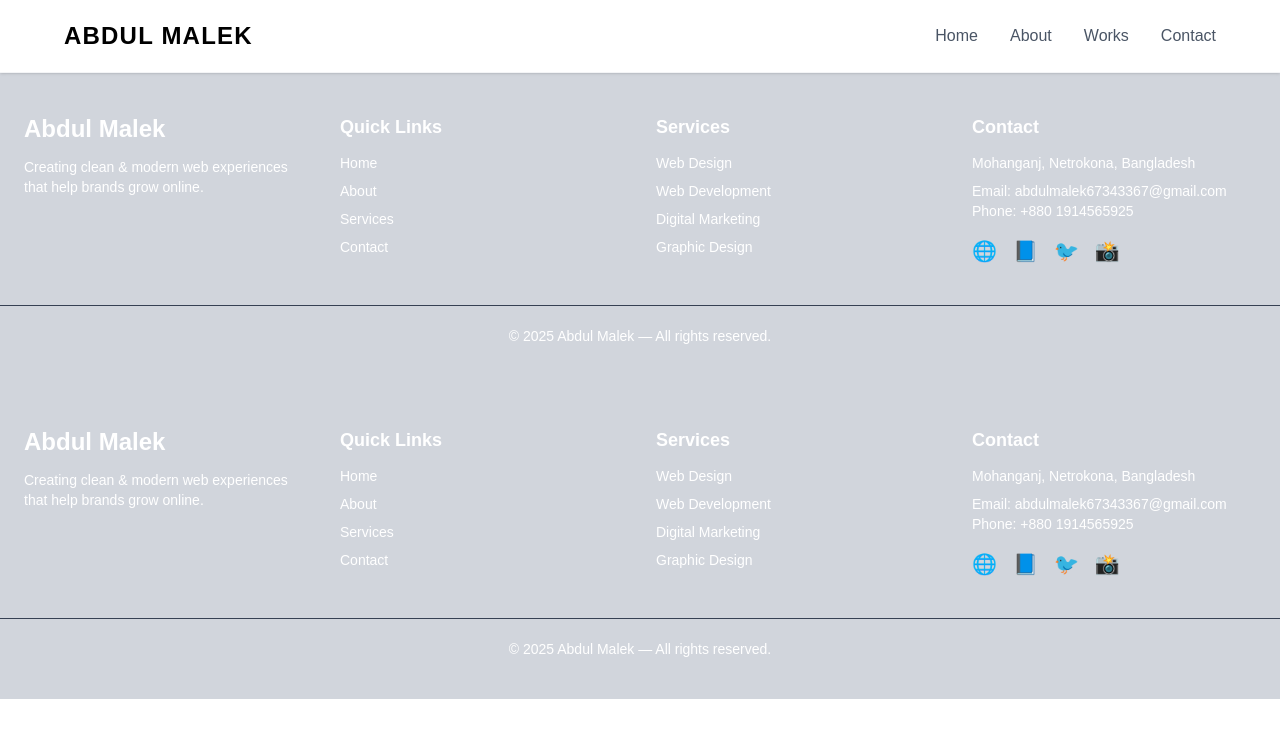
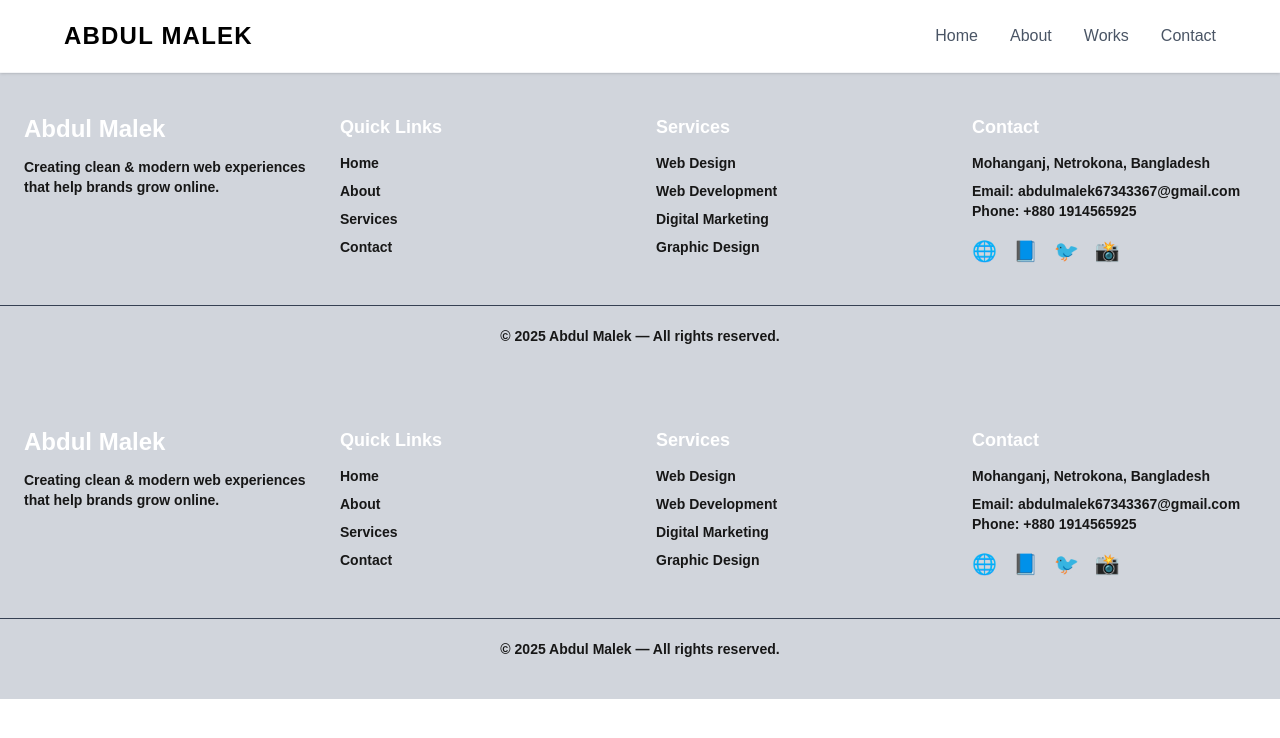
Before and after one commit to abdulmalekjillhazz/test1, a Next.js app: page /footer in a window 1280 px wide. Shown: the top 738 px of the page. Built offline with nearby package versions, Linux system fonts and the light colour scheme.

Commit message:
Update page.js
text changes

```diff
--- a/app/footer/page.js
+++ b/app/footer/page.js
@@ -1,6 +1,6 @@
 export default function Footer() {
   return (
-    <footer className="bg-gray-300 text-white py-10">
+    <footer className="bg-gray-300 text-black-900 font-bold py-10">
       <div className="max-w-7xl mx-auto px-6 grid grid-cols-1 md:grid-cols-4 gap-8">
 
         {/* Logo + Description */}
```
